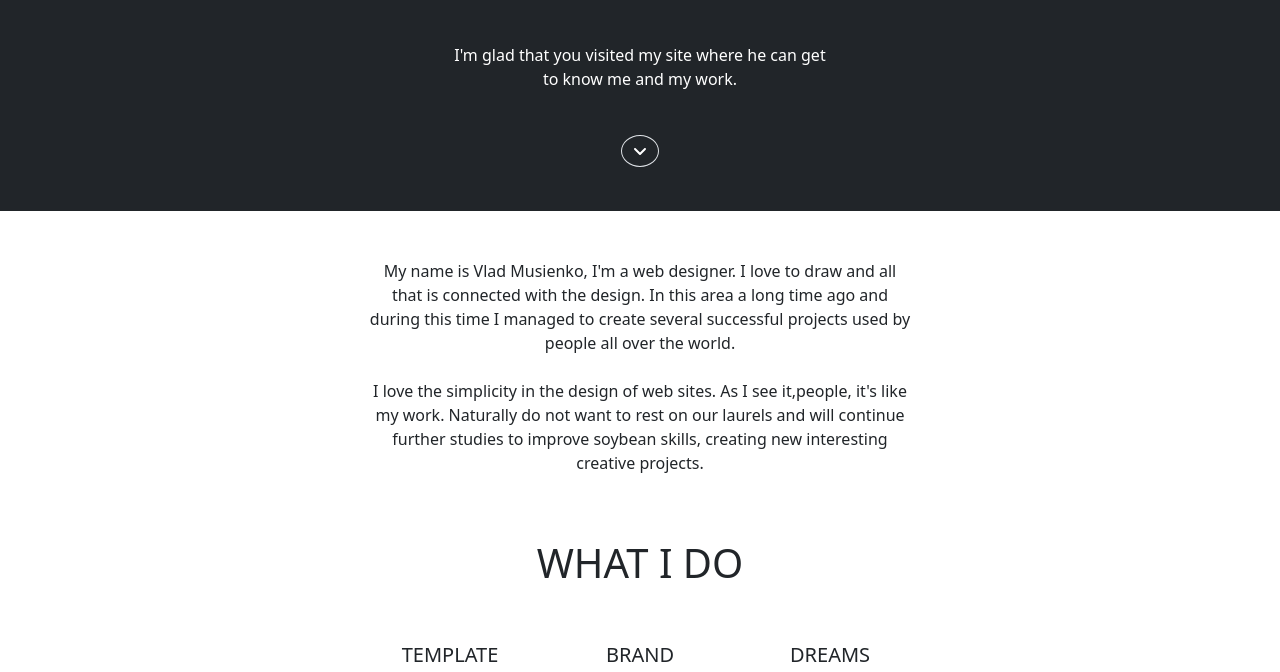
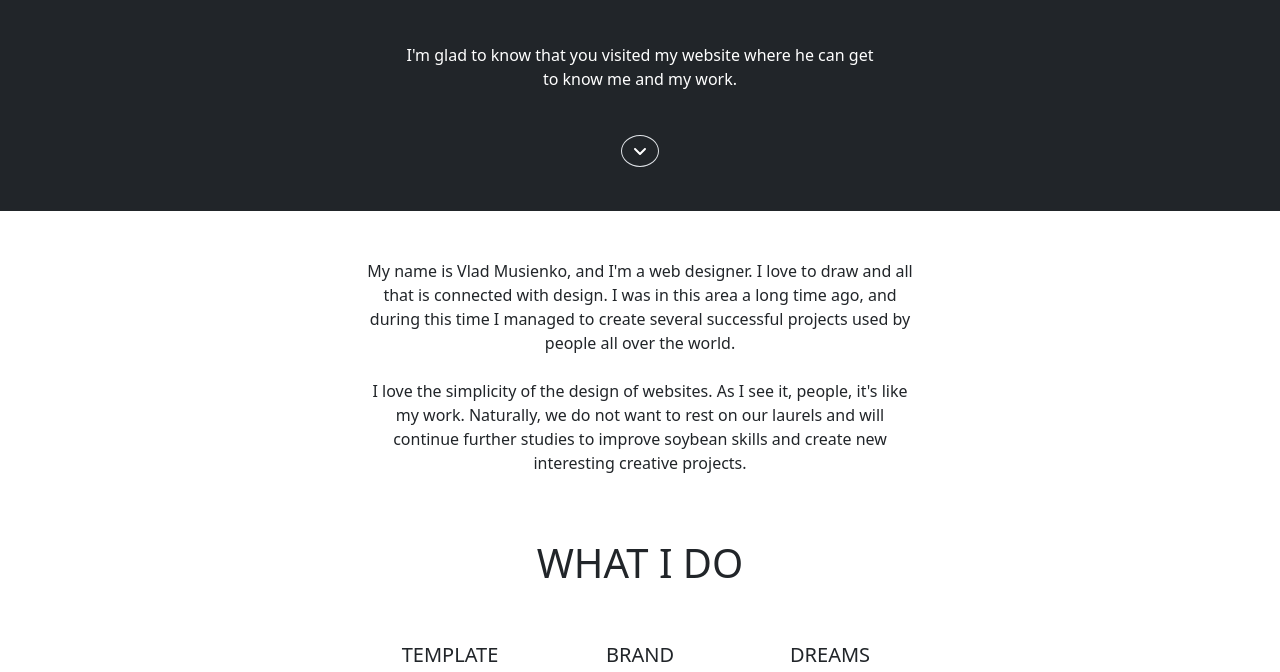
Before and after one commit to rahat664/SEIP-PSD-03, a plain HTML site: page index.html in a window 1280 px wide. Shown: the part 333-1005 px from the top of the page. Drawn offline with Linux system fonts and the light colour scheme.

Commit message:
hacktoberfest

```diff
--- a/index.html
+++ b/index.html
@@ -15,7 +15,7 @@
             <div class="col-12">
                 <img class="mb-3" src="./images/logo.png" alt="logo">
                 <h1 class="text-uppercase my-5">i love design</h1>
-                <p class="text-monospace mb-5">I'm glad that you visited my site where he can get <br> to know me and my work.</p>
+                <p class="text-monospace mb-5">I'm glad to know that you visited my website where he can get <br> to know me and my work.</p>
                 <a href="" class="mt-5 border rounded-circle py-1 px-2 text-white"><i class="fas fa-angle-down"></i></a>
             </div>
         </div>
@@ -26,9 +26,9 @@
         <div class="container">
             <div class="row">
             <div class="col-md-6 col-sm-12 text-center offset-md-3">
-                <p class=" text-center py-5">My name is Vlad Musienko, I'm a web designer. I love to draw and all that is connected with the design. In this area a long time ago and during this time I managed to create several successful projects used by people all over the world.
+                <p class=" text-center py-5">My name is Vlad Musienko, and I'm a web designer. I love to draw and all that is connected with design. I was in this area a long time ago, and during this time I managed to create several successful projects used by people all over the world.
                 <br><br>
-                I love the simplicity in the design of web sites. As I see it,people, it's like my work. Naturally do not want to rest on our laurels and will continue further studies to improve soybean skills, creating new interesting creative projects.</p>
+                I love the simplicity of the design of websites. As I see it, people, it's like my work. Naturally, we do not want to rest on our laurels and will continue further studies to improve soybean skills and create new interesting creative projects.</p>
                 <h1 class="h1 text-uppercase text-center">what i do</h1>
                 <div class="row py-5">
                     <div class="col-md-4 text-left">
```
